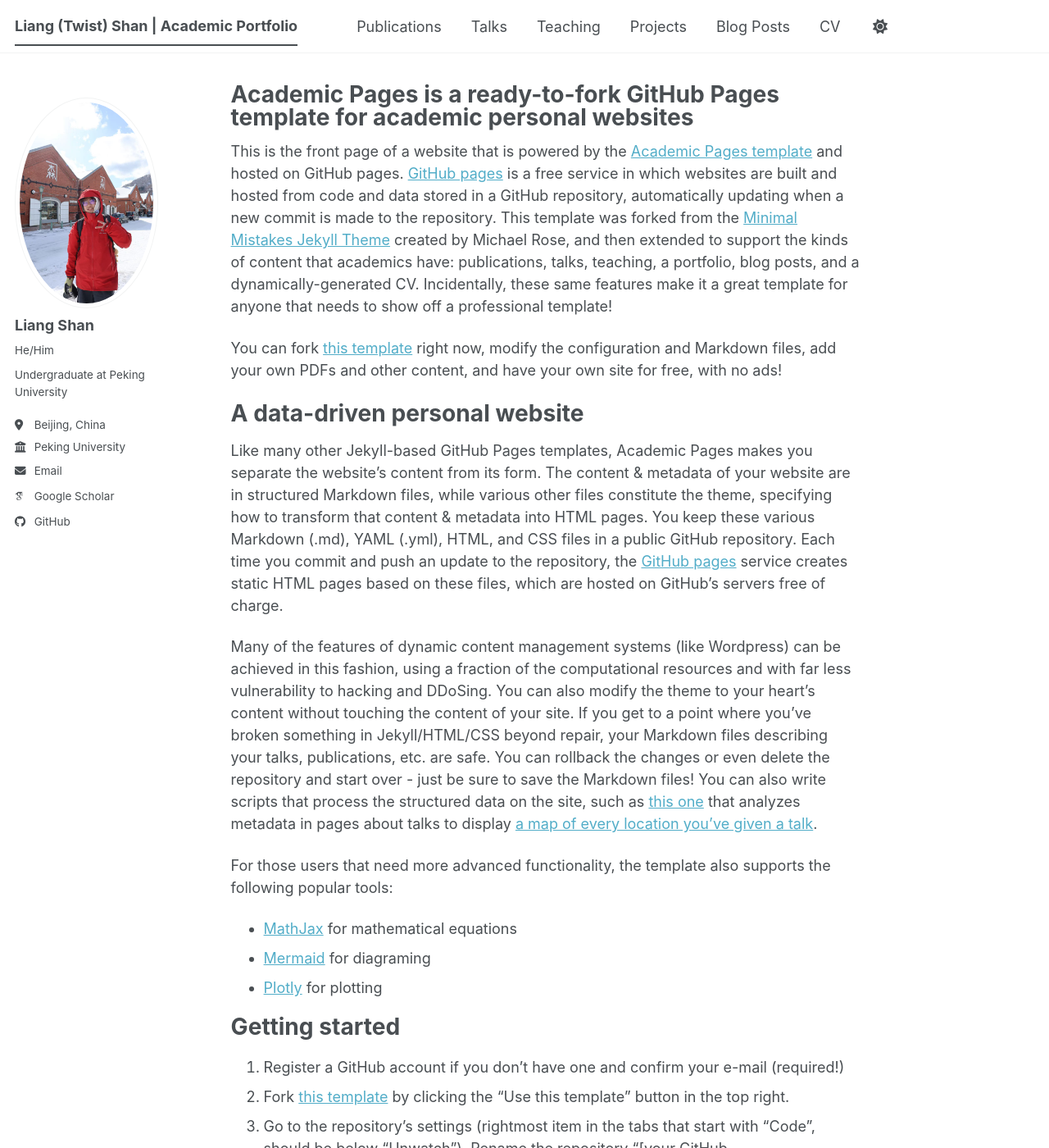
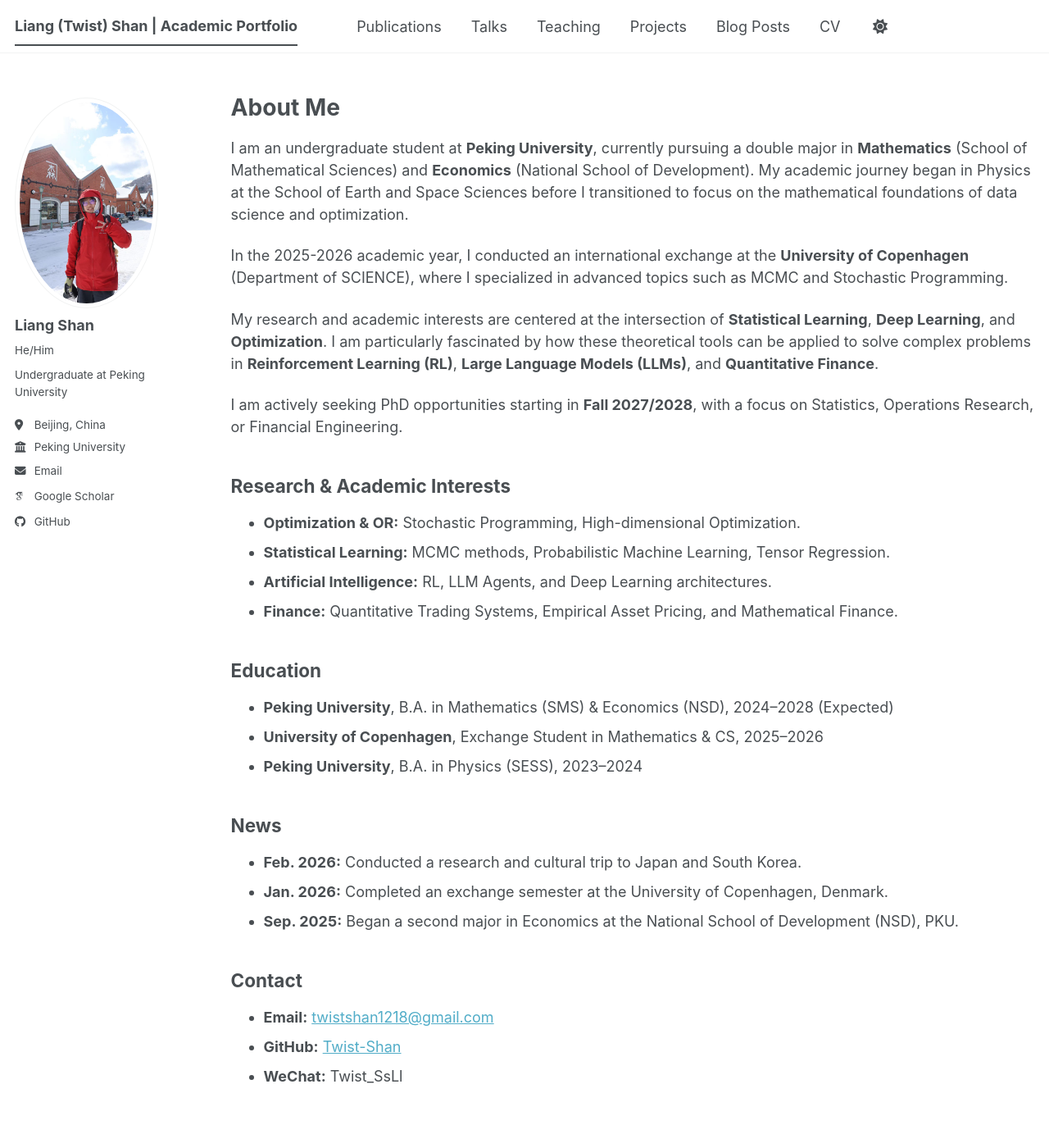
Before and after one commit to Twist-Shan/Twist-Shan.github.io, a Jekyll site: the page built from _pages/about.md, in a window 1280 px wide and 1400 px high. Shown: the whole window at 82% size. Built offline with Jekyll 4.4.1, drawn with Linux system fonts in a browser that asks for light colours; some web fonts are replaced; a script bundle is joined from its source files by our own code; library files that are not in the unit come from our copies; some of the changed text lies outside the part shown.

Commit message:
Update about.md

```diff
--- a/_pages/about.md
+++ b/_pages/about.md
@@ -1,56 +1,41 @@
 ---
+layout: archive
 permalink: /
-title: "Academic Pages is a ready-to-fork GitHub Pages template for academic personal websites"
 author_profile: true
 redirect_from:
   - /about/
   - /about.html
 ---
 
-This is the front page of a website that is powered by the [Academic Pages template](https://github.com/academicpages/academicpages.github.io) and hosted on GitHub pages. [GitHub pages](https://pages.github.com) is a free service in which websites are built and hosted from code and data stored in a GitHub repository, automatically updating when a new commit is made to the repository. This template was forked from the [Minimal Mistakes Jekyll Theme](https://mmistakes.github.io/minimal-mistakes/) created by Michael Rose, and then extended to support the kinds of content that academics have: publications, talks, teaching, a portfolio, blog posts, and a dynamically-generated CV. Incidentally, these same features make it a great template for anyone that needs to show off a professional template!
+{% include base_path %}
 
- You can fork [this template](https://github.com/academicpages/academicpages.github.io) right now, modify the configuration and Markdown files, add your own PDFs and other content, and have your own site for free, with no ads!
+# About Me
 
-A data-driven personal website
-======
-Like many other Jekyll-based GitHub Pages templates, Academic Pages makes you separate the website's content from its form. The content & metadata of your website are in structured Markdown files, while various other files constitute the theme, specifying how to transform that content & metadata into HTML pages. You keep these various Markdown (.md), YAML (.yml), HTML, and CSS files in a public GitHub repository. Each time you commit and push an update to the repository, the [GitHub pages](https://pages.github.com/) service creates static HTML pages based on these files, which are hosted on GitHub's servers free of charge.
+I am an undergraduate student at **Peking University**, currently pursuing a double major in **Mathematics** (School of Mathematical Sciences) and **Economics** (National School of Development). My academic journey began in Physics at the School of Earth and Space Sciences before I transitioned to focus on the mathematical foundations of data science and optimization.
 
-Many of the features of dynamic content management systems (like Wordpress) can be achieved in this fashion, using a fraction of the computational resources and with far less vulnerability to hacking and DDoSing. You can also modify the theme to your heart's content without touching the content of your site. If you get to a point where you've broken something in Jekyll/HTML/CSS beyond repair, your Markdown files describing your talks, publications, etc. are safe. You can rollback the changes or even delete the repository and start over - just be sure to save the Markdown files! You can also write scripts that process the structured data on the site, such as [this one](https://github.com/academicpages/academicpages.github.io/blob/master/talkmap.ipynb) that analyzes metadata in pages about talks to display [a map of every location you've given a talk](https://academicpages.github.io/talkmap.html).
+In the 2025-2026 academic year, I conducted an international exchange at the **University of Copenhagen** (Department of SCIENCE), where I specialized in advanced topics such as MCMC and Stochastic Programming.
 
-For those users that need more advanced functionality, the template also supports the following popular tools:
-- [MathJax](https://www.mathjax.org/) for mathematical equations
-- [Mermaid](https://mermaid.js.org/) for diagraming
-- [Plotly](https://plotly.com/javascript/) for plotting
+My research and academic interests are centered at the intersection of **Statistical Learning**, **Deep Learning**, and **Optimization**. I am particularly fascinated by how these theoretical tools can be applied to solve complex problems in **Reinforcement Learning (RL)**, **Large Language Models (LLMs)**, and **Quantitative Finance**.
 
-Getting started
-======
-1. Register a GitHub account if you don't have one and confirm your e-mail (required!)
-1. Fork [this template](https://github.com/academicpages/academicpages.github.io) by clicking the "Use this template" button in the top right.
-1. Go to the repository's settings (rightmost item in the tabs that start with "Code", should be below "Unwatch"). Rename the repository "[your GitHub username].github.io", which will also be your website's URL.
-1. Set site-wide configuration and create content & metadata (see below -- also see [this set of diffs](https://archive.is/3TPas) showing what files were changed to set up [an example site](https://getorg-testacct.github.io) for a user with the username "getorg-testacct")
-1. Upload any files (like PDFs, .zip files, etc.) to the files/ directory. They will appear at https://[your GitHub username].github.io/files/example.pdf.
-1. Check status by going to the repository settings, in the "GitHub pages" section
+I am actively seeking PhD opportunities starting in **Fall 2027/2028**, with a focus on Statistics, Operations Research, or Financial Engineering.
 
-Site-wide configuration
-------
-The main configuration file for the site is in the base directory in [_config.yml](https://github.com/academicpages/academicpages.github.io/blob/master/_config.yml), which defines the content in the sidebars and other site-wide features. You will need to replace the default variables with ones about yourself and your site's github repository. The configuration file for the top menu is in [_data/navigation.yml](https://github.com/academicpages/academicpages.github.io/blob/master/_data/navigation.yml). For example, if you don't have a portfolio or blog posts, you can remove those items from that navigation.yml file to remove them from the header.
+## Research & Academic Interests
+* **Optimization & OR:** Stochastic Programming, High-dimensional Optimization.
+* **Statistical Learning:** MCMC methods, Probabilistic Machine Learning, Tensor Regression.
+* **Artificial Intelligence:** RL, LLM Agents, and Deep Learning architectures.
+* **Finance:** Quantitative Trading Systems, Empirical Asset Pricing, and Mathematical Finance.
 
-Create content & metadata
-------
-For site content, there is one Markdown file for each type of content, which are stored in directories like _publications, _talks, _posts, _teaching, or _pages. For example, each talk is a Markdown file in the [_talks directory](https://github.com/academicpages/academicpages.github.io/tree/master/_talks). At the top of each Markdown file is structured data in YAML about the talk, which the theme will parse to do lots of cool stuff. The same structured data about a talk is used to generate the list of talks on the [Talks page](https://academicpages.github.io/talks), each [individual page](https://academicpages.github.io/talks/2012-03-01-talk-1) for specific talks, the talks section for the [CV page](https://academicpages.github.io/cv), and the [map of places you've given a talk](https://academicpages.github.io/talkmap.html) (if you run this [python file](https://github.com/academicpages/academicpages.github.io/blob/master/talkmap.py) or [Jupyter notebook](https://github.com/academicpages/academicpages.github.io/blob/master/talkmap.ipynb), which creates the HTML for the map based on the contents of the _talks directory).
+## Education
+* **Peking University**, B.A. in Mathematics (SMS) & Economics (NSD), 2024–2028 (Expected)
+* **University of Copenhagen**, Exchange Student in Mathematics & CS, 2025–2026
+* **Peking University**, B.A. in Physics (SESS), 2023–2024
 
-**Markdown generator**
+## News
+* **Feb. 2026:** Conducted a research and cultural trip to Japan and South Korea.
+* **Jan. 2026:** Completed an exchange semester at the University of Copenhagen, Denmark.
+* **Sep. 2025:** Began a second major in Economics at the National School of Development (NSD), PKU.
 
-The repository includes [a set of Jupyter notebooks](https://github.com/academicpages/academicpages.github.io/tree/master/markdown_generator
-) that converts a CSV containing structured data about talks or presentations into individual Markdown files that will be properly formatted for the Academic Pages template. The sample CSVs in that directory are the ones I used to create my own personal website at stuartgeiger.com. My usual workflow is that I keep a spreadsheet of my publications and talks, then run the code in these notebooks to generate the Markdown files, then commit and push them to the GitHub repository.
-
-How to edit your site's GitHub repository
-------
-Many people use a git client to create files on their local computer and then push them to GitHub's servers. If you are not familiar with git, you can directly edit these configuration and Markdown files directly in the github.com interface. Navigate to a file (like [this one](https://github.com/academicpages/academicpages.github.io/blob/master/_talks/2012-03-01-talk-1.md) and click the pencil icon in the top right of the content preview (to the right of the "Raw | Blame | History" buttons). You can delete a file by clicking the trashcan icon to the right of the pencil icon. You can also create new files or upload files by navigating to a directory and clicking the "Create new file" or "Upload files" buttons.
-
-Example: editing a Markdown file for a talk
-![Editing a Markdown file for a talk](/images/editing-talk.png)
-
-For more info
-------
-More info about configuring Academic Pages can be found in [the guide](https://academicpages.github.io/markdown/), the [growing wiki](https://github.com/academicpages/academicpages.github.io/wiki), and you can always [ask a question on GitHub](https://github.com/academicpages/academicpages.github.io/discussions). The [guides for the Minimal Mistakes theme](https://mmistakes.github.io/minimal-mistakes/docs/configuration/) (which this theme was forked from) might also be helpful.
+## Contact
+* **Email:** [twistshan1218@gmail.com](mailto:twistshan1218@gmail.com)
+* **GitHub:** [Twist-Shan](https://github.com/Twist-Shan)
+* **WeChat:** Twist_SsLl
```
